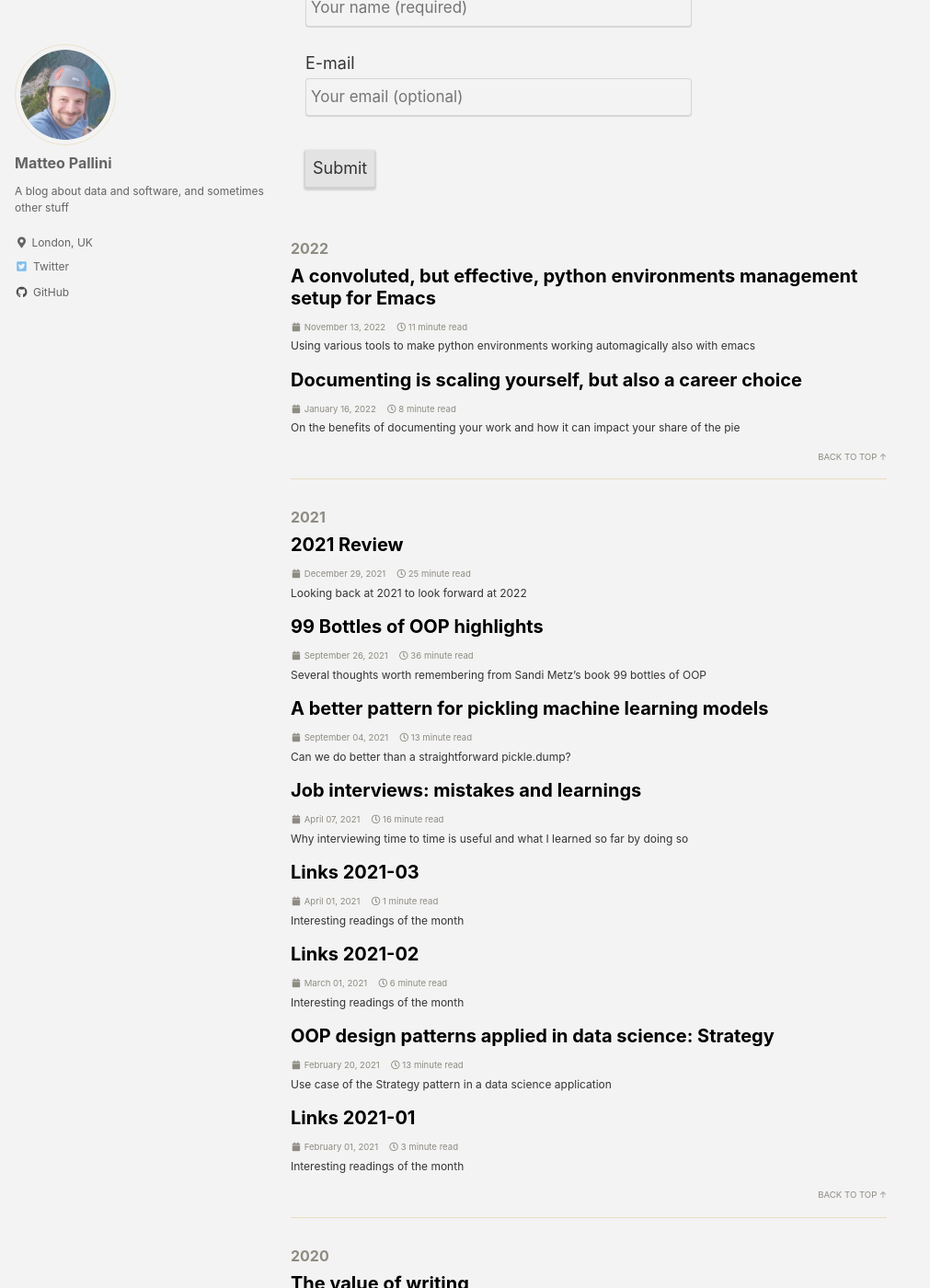
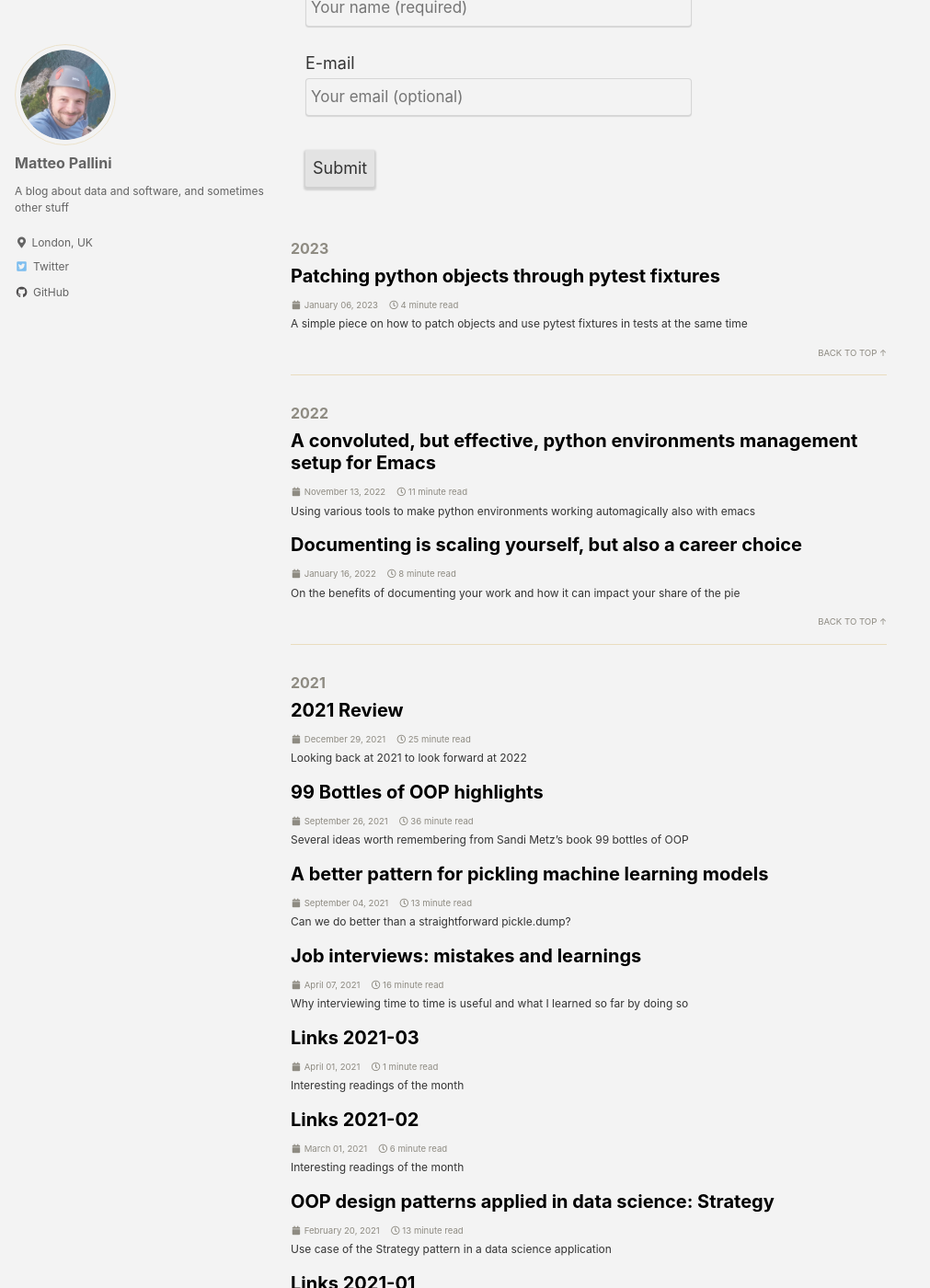
Before and after one commit to matteo-pallini/drabbit17.github.io, a Jekyll site: the page built from _posts/2021-09-26-bottles-oop-summary.md, in a window 1280 px wide and 1400 px high, scrolled down 12022 px. Shown: the whole window at 92% size, without its empty margins (0-1011 px from the left). Built offline with Jekyll 4.4.1, drawn with Linux system fonts in a browser that asks for light colours; cached includes are drawn as plain includes; nearby versions of some CDN libraries; some of the changed lines change nothing that is shown; some of the changed text lies outside the part shown.

Commit message:
Add blogpost on patching objects and using pytest fixtures in the same test

````diff
--- a/_posts/2021-09-26-bottles-oop-summary.md
+++ b/_posts/2021-09-26-bottles-oop-summary.md
@@ -3,7 +3,7 @@ layout: posts
 comments: true
 author_profile: true
 title: 99 Bottles of OOP highlights
-excerpt: Several thoughts worth remembering from Sandi Metz's book 99 bottles of OOP
+excerpt: Several ideas worth remembering from Sandi Metz's book 99 bottles of OOP
 ---
 
 I quite enjoyed reading [99 bottles of OOP](https://sandimetz.com/99bottles). It strikes a great balance in giving both general principles, that should help you develop a programming aesthetic, and also pragmatic techniques, that could be used directly until you haven't developed the aesthetic taste you need to guide you.
--- /dev/null
+++ b/_posts/2023-01-06-python-mocking-through-fixtures.md
@@ -0,0 +1,95 @@
+---
+layout: posts
+comments: true
+author_profile: true
+title: Patching python objects through pytest fixtures
+excerpt: A simple piece on how to patch objects and use pytest fixtures in tests at the same time
+---
+
+**TL;DR**
+
+*It is possible to patch objects and pass pytest fixtures to a test at the same time. It's enough to apply the patching through a fixture*
+
+## Bugfixes while maintaining legacy code
+Recently I had to do a bugfix on some legacy code written a while ago. As part of the bugfix I also wanted to add a test to make sure the issue was actually solved. The abstraction I had to test was enstablishing a connection to a service at instantiation time.
+
+Ideally the connection would have been enstablished lazily when it was needed, and also it would have been better to inject an instance of the connection client rather than have its creation baked into the constructor. Before considering any of these refactorings I had to write some tests though (and merge the bugfix!).
+
+```python
+# main.py
+from typing import Any
+import dataclasses
+
+
+# for the sake of showing how this works I am going to replace the third party library client with a mock one that raises when instantiated
+class Client:
+    def __init__(self, connection_params: dict[str, Any]):
+        raise Exception("You shall not instantiate me!")
+
+
+@dataclasses.dataclass
+class Params:
+    a: int
+    b: int
+    c: int
+
+
+class MainAbstraction:
+
+    def __init__(self, connection_params: dict[str, Any]):
+        self._client = Client(connection_params)
+
+    def method_to_test(self, params: Params):
+        return params.a ** 2
+```
+
+The simplest solution seemed to be to patch the `Client` and pass it to the test as an argument. However, I was also passing at least one resource needed for testing as a pytest fixture to the test, which made it seem as this approach was unfeasible.
+
+```python
+# test_main.py
+import pytest
+from main import Params, MainAbstraction
+
+@pytest.fixture
+def params():
+    return Params(a=3, b=10, c=1)
+
+@pytest.fixture
+def connection_params():
+    return {"host": "foo", "port": 123}
+
+def test_main(connection_params, params):
+    abstraction = MainAbstraction(connection_params)
+    actual = abstraction.method_to_test(params)
+    assert actual == 9
+```
+
+## Patching through fixtures
+Luckily first impressions are not always right. It is possible to create a patch for a specific test through a pytest fixture, then applying the patch is just a matter of passing the fixture as an argument to the test.
+
+```python
+# test_main.py
+import pytest
+from main import Params, MainAbstraction
+
+@pytest.fixture
+def params():
+    return Params(a=3, b=10, c=1)
+
+@pytest.fixture
+def connection_params():
+    return {"host": "foo", "port": 123}
+
+@pytest.fixture
+def mocked_client():
+    with patch('main.Client', return_value=None) as m:
+        yield m
+
+def test_main(mocked_client, connection_params, params):
+    abstraction = MainAbstraction(connection_params)
+    actual = abstraction.method_to_test(params)
+    assert actual == 9
+```
+
+
+Time taken to write post: 1 hour
````
